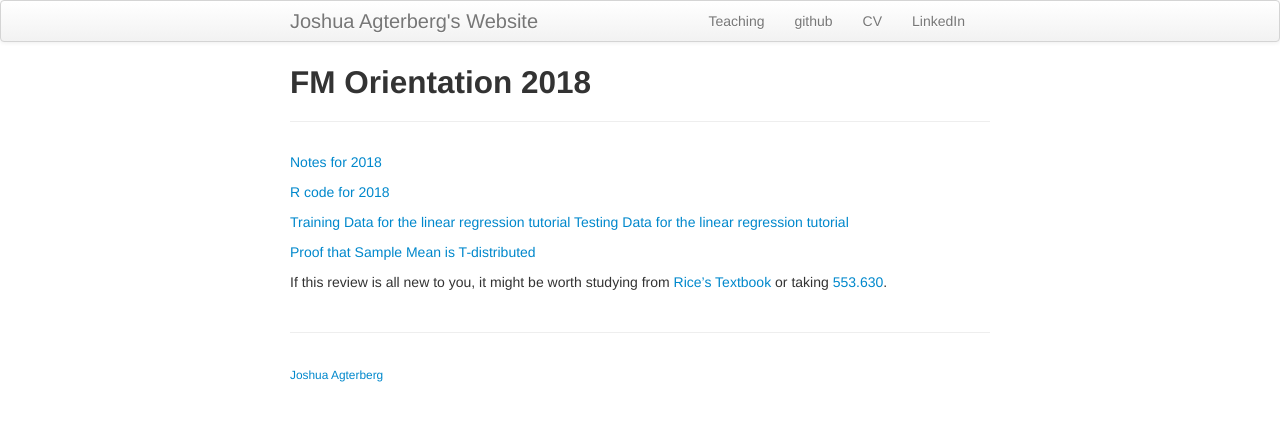
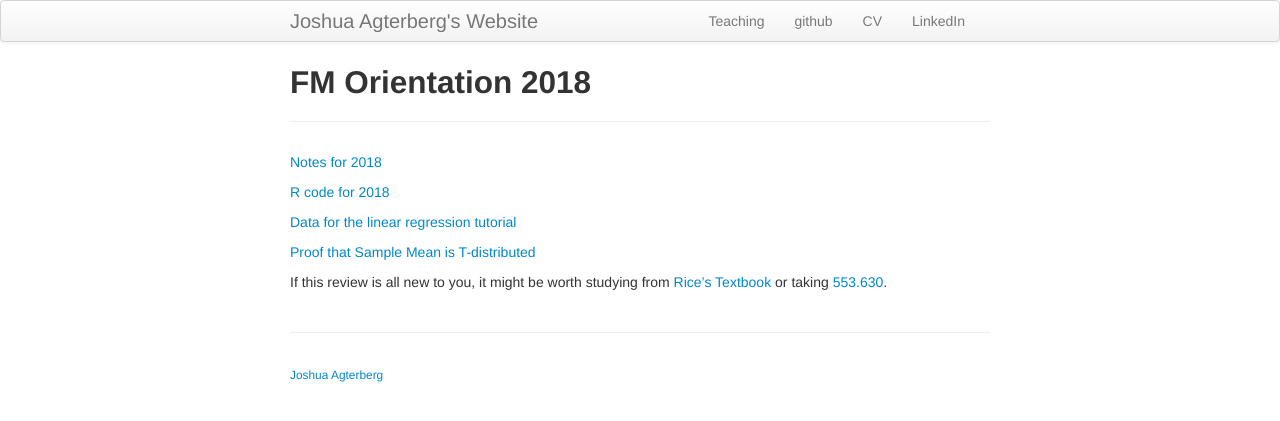
Before and after one commit to jagterberg/jagterberg.github.io, a Jekyll site: the page built from pages/fm2018.md, in a window 1280 px wide. Shown: the top 421 px of the page. Built offline with Jekyll 4.4.1, drawn with Linux system fonts in a browser that asks for light colours.

Commit message:
fm data update

```diff
--- a/pages/fm2018.md
+++ b/pages/fm2018.md
@@ -6,8 +6,7 @@ title: FM Orientation 2018
 
 [R code for 2018](../assets/R_tutorial.R)
 
-[Training Data for the linear regression tutorial](../assets/FM2018/train.csv)
-[Testing Data for the linear regression tutorial](../assets/FM2018/test.csv)
+[Data for the linear regression tutorial](../assets/FM2018/train.csv)
 
 [Proof that Sample Mean is T-distributed](../assets/sample mean and t distribution.pdf)
 
```
Also changed, not shown: index.md (+1 -1 lines).
